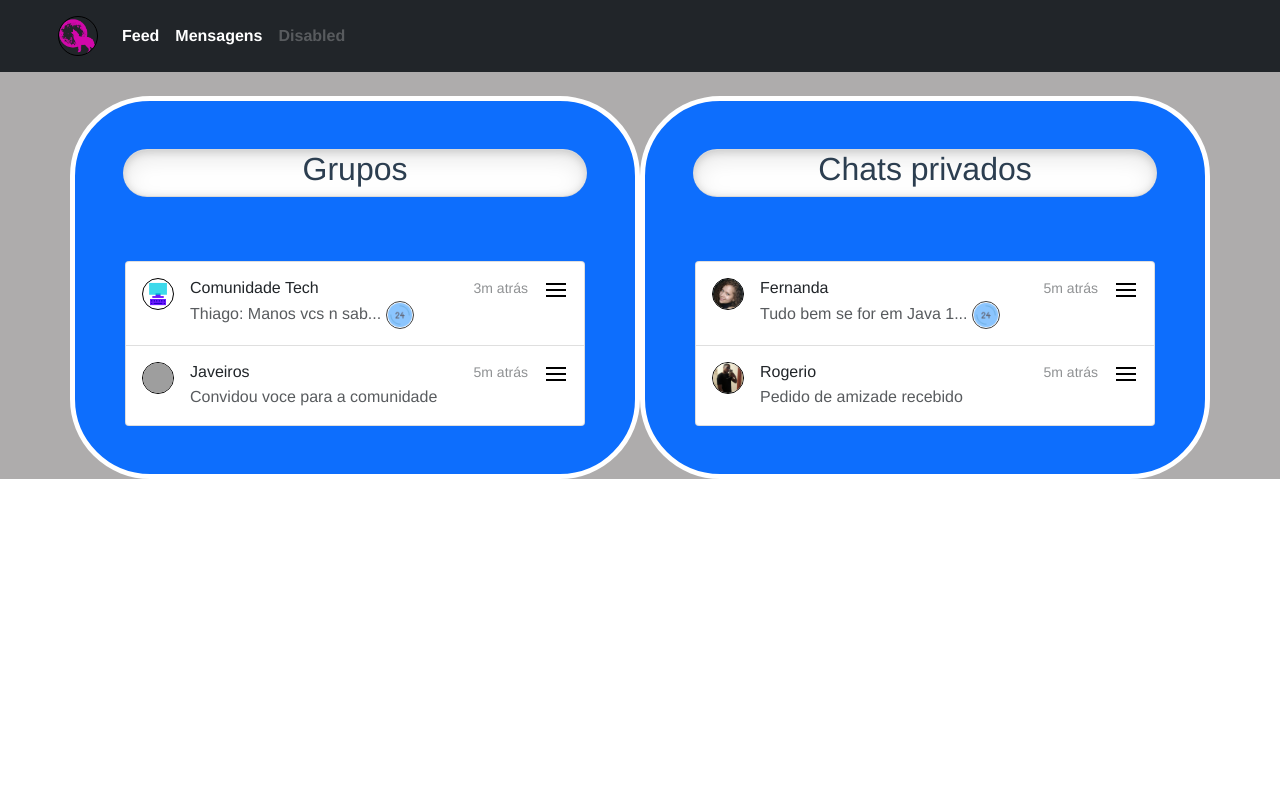
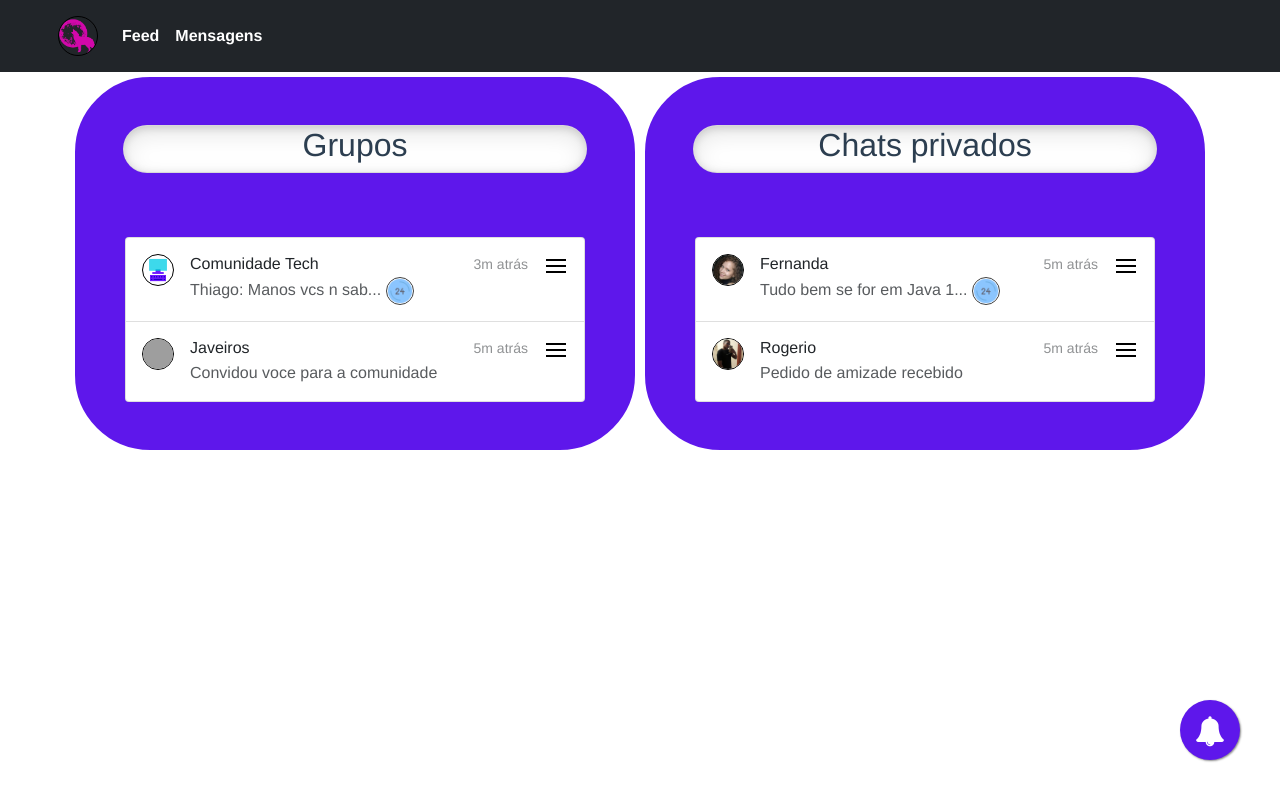
Before and after one commit to nandamarques/projeto-loup, a Vue app in the folder loup-front/: page /conversas in a window 1280 px wide. Built offline with nearby package versions, Linux system fonts and the light colour scheme; grey boxes are pictures that could not be loaded.

Commit message:
Inicio Notificaçoes

```diff
--- a/loup-front/src/App.vue
+++ b/loup-front/src/App.vue
@@ -1,7 +1,37 @@
 <template>
+ <ModalMsg :ativa="ativaModalMsg"/>
+
   <router-view></router-view>
+  <link rel="stylesheet" href="https://maxcdn.bootstrapcdn.com/font-awesome/4.5.0/css/font-awesome.min.css">
+<a @click="abrirModal" style="position:fixed;width:60px;height:60px;bottom:40px;right:40px;background-color:#5E17EB;color:white;border-radius:50px;text-align:center;font-size:30px;box-shadow: 1px 1px 2px #888;
+  z-index:1000;">
+<i style="margin-top:16px" class="fa fa-bell"></i>
+</a>
 </template>
 
+<script>
+import ModalMsg from '@/components/ModalMsg.vue'
+
+export default {
+  data() {
+    return {
+      ativaModalMsg: false
+    }
+  },
+  components: {
+    ModalMsg
+  },
+  methods: {
+    abrirModal() {
+      if(this.ativaModalMsg == false) {
+        this.ativaModalMsg = true
+      } else {
+        this.ativaModalMsg = false
+      }
+    }
+}
+}
+</script>
 <style>
 :root{
   --roxo: #5E17EB;
@@ -13,7 +43,7 @@
   -moz-osx-font-smoothing: grayscale;
   text-align: center;
   color: #2c3e50;
-  background-color: var(--cinza);
+  height: 100vh;
 }
 
 nav {
--- /dev/null
+++ b/loup-front/src/components/ModalMsg.vue
@@ -0,0 +1,27 @@
+<template>
+<div v-if="ativa" class="modal modal-alert position-static d-block bg-secondary py-5" tabindex="-1" role="dialog" id="modalChoice">
+  <div class="modal-dialog" role="document">
+    <div class="modal-content rounded-3 shadow">
+      <div class="modal-body p-4 text-center">
+        <h5 class="mb-0">Enable this setting?</h5>
+        <p class="mb-0">You can always change your mind in your account settings.</p>
+      </div>
+      <div class="modal-footer flex-nowrap p-0">
+        <button type="button" class="btn btn-lg btn-link fs-6 text-decoration-none col-6 m-0 rounded-0 border-end"><strong>Yes, enable</strong></button>
+        <button type="button" class="btn btn-lg btn-link fs-6 text-decoration-none col-6 m-0 rounded-0" data-bs-dismiss="modal">No thanks</button>
+      </div>
+    </div>
+  </div>
+</div>
+</template>
+<script>
+    export default {
+      name: 'ModalMsg',
+      props: {
+        ativa: {
+          type: Boolean,
+          default: false
+        }
+      }
+    }
+</script>
--- a/loup-front/src/components/NavBar.vue
+++ b/loup-front/src/components/NavBar.vue
@@ -1,5 +1,5 @@
 <template>
-  <nav class="navbar navbar-expand-md navbar-dark bg-dark mb-4 nvabarra">
+  <nav id="navbar" class="navbar navbar-expand-md navbar-dark bg-dark mb-4 nvabarra">
   <div class="container-fluid">
     <router-link class="nav-link active" to="/feed"><img src="@/assets/img/Logo.png" alt="twbs" width="40" height="40" style="border: 1px solid black;" class="rounded-circle flex-shrink-0"/></router-link>
     <button class="navbar-toggler" type="button" data-bs-toggle="collapse" data-bs-target="#navbarCollapse" aria-controls="navbarCollapse" aria-expanded="false" aria-label="Toggle navigation">
@@ -14,7 +14,6 @@
           <router-link class="nav-link active" to="/conversas">Mensagens</router-link>
         </li>
         <li class="nav-item">
-          <a class="nav-link disabled">Disabled</a>
         </li>
       </ul>
     </div>
@@ -22,15 +21,13 @@
 </nav>
 </template>
 <script>
-export default {
-  name: 'NavBar',
-  props: {
-    msg: String
-  }
-}
+    export default {
+      name: 'NavBar',
+    }
 </script>
+
 <style>
-.navbar {
+#navbar {
   margin-bottom: 0px!important;
 }
 .nvabarra {
--- a/loup-front/src/main.js
+++ b/loup-front/src/main.js
@@ -8,4 +8,5 @@ import "bootstrap/dist/js/bootstrap.bundle.min.js";
 
 createApp(App).use(router).mount('#app')
 
+
 App.load
--- a/loup-front/src/views/ConversasView.vue
+++ b/loup-front/src/views/ConversasView.vue
@@ -4,7 +4,7 @@
 
       <div class="row">
 
-       <div class="col-6 bg-primary p-5">
+       <div id="boxColor" class="col-6 bg-primary p-5">
 
         <div class="b-example-divider"><h2 class="fw-normal text-center ">Grupos</h2></div>
 
@@ -36,7 +36,7 @@
 
        </div>
 
-       <div class="col-6 bg-primary p-5">
+       <div id="boxColor" class="col-6 bg-primary p-5">
 
         <div class="b-example-divider"><h2 class="fw-normal text-center ">Chats privados</h2></div>
 
@@ -72,6 +72,8 @@
       </div>
 
      </div>
+
+
 </template>
 <script>
 import NavBar from '@/components/NavBar.vue'
@@ -212,11 +214,14 @@ body {
     box-shadow: inset 0 0.5em 1.5em rgb(0 0 0 / 10%), inset 0 0.125em 0.5em rgb(0 0 0 / 15%);
 }
 .bg-primary {
-  background-color: var(--roxo)!important;
   border: 5px solid white;
   border-radius: 5rem;
+  background-color: var(--roxo)!important;
 }
 .mb-1{
   text-align: left;
 }
+#boxColor{
+  background-color: var(--roxo)!important;
+}
 </style>
--- a/loup-front/src/views/FeedView.vue
+++ b/loup-front/src/views/FeedView.vue
@@ -1,7 +1,6 @@
 <template>
 <NavBar msg="Welcome to Your Vue.js App"/>
   <main>
-
     <div class="topMenu">
         <button href="#" class="btn btn-light my-2">Todos</button>
         <button href="#" class="btn btn-light my-2">Tops semana</button>
@@ -11,15 +10,14 @@
           <input type="search"  placeholder="Search" aria-label="Search">
           <button class="btn btn-light" style="margin-left: 25px;" type="submit">Search</button>
         </div>
-
     </div>
 
-    <div class="album py-5 bg-light">
+    <div id="telaPrincipal" class="album py-5 bg-success">
       <div class="container">
         <div class="row row-cols-1 row-cols-sm-2 row-cols-md-4 g-4">
           <!-- Começo do card -->
           <div class="col">
-            <div class="card shadow-sm">
+            <div class="card shadow">
               <div width="100%" height="225">
                 <img src="../assets/img/Medicina.jpeg" class="card-img-top" alt="">
               </div>
@@ -45,26 +43,21 @@
             </div>
           </div>
           <!-- Fim do card -->
-
         </div>
       </div>
     </div>
 
   </main>
-
-  <footer class="text-muted py-5">
-    <div class="container">
-      <p class="float-end mb-1">
-        <a href="#">Back to top</a>
-      </p>
-      <p class="mb-1">Album example is &copy; Bootstrap, but please download and customize it for yourself!</p>
-      <p class="mb-0">New to Bootstrap? <a href="/">Visit the homepage</a> or read our <a href="../getting-started/introduction/">getting started guide</a>.</p>
-    </div>
-  </footer>
 </template>
 <script>
 import NavBar from '@/components/NavBar.vue'
+
 export default {
+  data() {
+    return {
+      ativaModalMsg: false
+    }
+  },
   name: 'FeedView',
   components: {
     NavBar
@@ -75,25 +68,11 @@ export default {
 <style>
 :root{
     --roxo: #5E17EB;
-    --cinza: rgb(174, 172, 172);
-}
-.bg-light {
-    --bs-bg-opacity: 1;
-    background-color:var(--cinza);
+    --cinza: #aeacac;
 }
 .topMenu{
     background-color: var(--roxo);
     width: 100%!important;
-}
-.btn-light {
-    color: var(--roxo)!important;
-    border: 1px solid black!important;
-    margin: 5px;
-}
-.btn-light:hover {
-    color: white!important;
-    background-color: var(--roxo)!important;
-    border: 2px solid white!important;
 }
 .bd-placeholder-img {
     font-size: 1.125rem;
@@ -145,4 +124,24 @@ export default {
     white-space: nowrap;
     -webkit-overflow-scrolling: touch;
   }
+  .btn-light {
+    --bs-bg-opacity: 1;
+    color: var(--roxo)!important;
+    border: 1px solid black!important;
+    margin: 5px;
+}
+.btn-light:hover {
+    color: white!important;
+    border: 2px solid white!important;
+    background-color: var(--roxo)!important;
+}
+#telaPrincipal{
+    background-color: white!important;
+}
+.shadow{
+  transition: 0.7s;
+}
+.shadow:hover{
+  transform: translateY(-13px);
+}
 </style>
```
